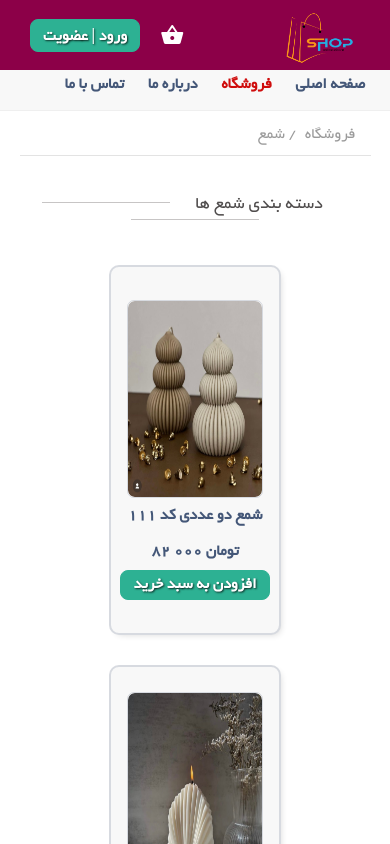
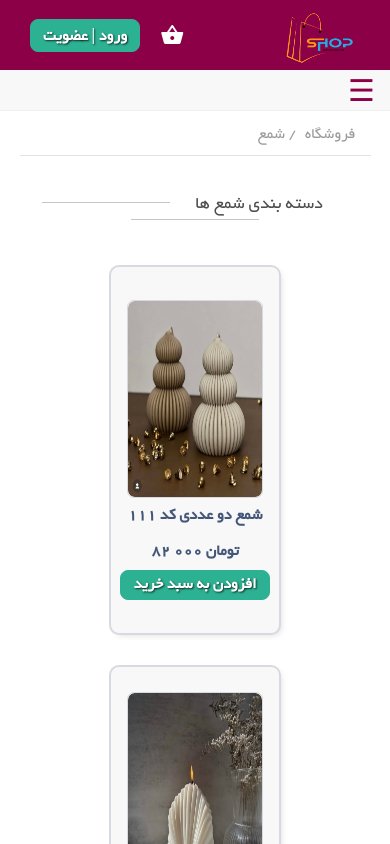
Before and after one commit to nedashadkam/Online-Shop, a React (Create React App) app: page /store/candle in a window 390 px wide. Shown: the top 844 px of the page. Built offline with nearby package versions, Linux system fonts and the light colour scheme.

Commit message:
hamberger menu added

```diff
--- a/src/components/Backdrop/Backdrop.js
+++ b/src/components/Backdrop/Backdrop.js
@@ -6,7 +6,7 @@ import './Backdrop.css';
 
 const Backdrop = (props) => {
     return (
-        <div className="backdrop-style" onClick={props.modalClosed} ></div>
+        <div className="backdrop-style" onClick={props.Closed} ></div>
     )
 }
 export default Backdrop;
--- a/src/components/Modal/Modal.js
+++ b/src/components/Modal/Modal.js
@@ -5,7 +5,7 @@ const Modal = (props) => {
 
     return (
         <>
-            <Backdrop modalClosed={props.modalClosed} />
+            <Backdrop Closed={props.Closed} />
             <div style={props.modalStyle}  >{props.children}</div>
         </>
     )
--- a/src/components/button/Button.css
+++ b/src/components/button/Button.css
@@ -26,6 +26,17 @@
     cursor: pointer;
 }
 
+.hamberger-btn {
+    font-size: 30px;
+    border: none;
+    background-color: rgb(248, 248, 248);
+    color: #8c0048;
+    padding-inline: 0;
+    padding-block: 0;
+    padding-right: 15px;
+    cursor: pointer;
+}
+
 
 
 @font-face {
--- a/src/containers/Toolbar/Toolbar.css
+++ b/src/containers/Toolbar/Toolbar.css
@@ -6,36 +6,96 @@
     z-index: 100;
 }
 
-.toolbar > div {
+.toolbar>div {
     background-color: #8c0048;
     height: 70px;
     width: 100%;
     box-sizing: border-box;
-    padding:0 30px;
+    padding: 0 30px;
     display: flex;
     flex-direction: row;
     justify-content: space-between;
     align-items: center;
 }
 
-.toolbar > nav {
+.toolbar>nav {
     background-color: rgb(248, 248, 248);
     height: 40px;
     width: 100%;
     border-bottom: 1px solid #efefef
 }
 
-.toolbar > nav span {
+.nav-items {
+    display: flex;
+    flex-direction: column;
+    justify-content: flex-end
+}
+
+.toolbar>nav span {
     color: #445778;
     padding: 0 10px;
-   font-weight: bold;
+    font-weight: bold;
 }
- header i {
+
+header i {
     padding-left: 20px;
     cursor: pointer;
     font-size: 16px;
     font-weight: bold;
 
+}
+
+.hamberger-menu {
+    display: none;
+    position: relative;
+}
+
+.hamberger-menu-items {
+    position: absolute;
+    display: flex;
+    background-color: rgb(248, 248, 248);
+    border-left: 1px solid #e1dddd;
+    flex-direction: column;
+    flex-wrap: nowrap;
+    justify-content: flex-start;
+    align-items: center;
+    width: 180px;
+    height: 100vh;
+    right: 0px;
+    padding: 20px;
+    z-index: 105;
+    transition: all 0.3s linear;
+}
+
+.hamberger-menu-items ul {
+    width: 100%;
+    margin-block: 0px;
+    margin: 7px 20px;
+    padding-inline-start: 0px;
+    display: flex;
+    flex-direction: column;
+    align-items: end;
+}
+
+.hamberger-menu-items ul span,
+.hamberger-menu-items ul a {
+    padding: 10px 0;
+}
+
+@media all and (max-width: 1000px) {
+    .toolbar>nav {
+        display: flex;
+        justify-content: end;
+        align-items: center;
+    }
+
+    .nav-items {
+        display: none;
+    }
+
+    .hamberger-menu {
+        display:flex ;
+    }
 }
 
 
@@ -46,9 +106,9 @@
     font-style: normal;
     font-weight: 400;
     src: url('../../assets/icons/flUhRq6tzZclQEJ-Vdg-IuiaDsNc\ \(1\).woff2') format('woff2');
-  }
+}
 
-  .material-icons {
+.material-icons {
     font-family: 'Material Icons';
     font-weight: normal;
     font-style: normal;
@@ -62,4 +122,4 @@
     direction: ltr;
     -webkit-font-feature-settings: 'liga';
     -webkit-font-smoothing: antialiased;
-  }
+}
--- a/src/containers/Toolbar/Toolbar.js
+++ b/src/containers/Toolbar/Toolbar.js
@@ -6,6 +6,7 @@ import MenuItems from "../../components/MenuItems/MenuItems";
 import MenuItem from '../../components/MenuItem/MenuItem';
 import Modal from "../../components/Modal/Modal";
 import SignIn from "../../components/SignIn/SignIn";
+import Backdrop from "../../components/Backdrop/Backdrop";
 
 const Toolbar = () => {
     const [showModal, setShowModal] = useState(false);
@@ -30,6 +31,13 @@ const Toolbar = () => {
         boxShadow: 'rgb(59 59 59) 0px 0px 35px 3px',
         borderRadius: '10px',
     }
+    const [showHamberger, setShowHamberger] = useState(false);
+    function showHambergerMenu () {
+        setShowHamberger(true)
+    }
+    function closeHambergerMenu () {
+        setShowHamberger(false)
+    }
     return (
         <>
             <header className="toolbar">
@@ -43,7 +51,7 @@ const Toolbar = () => {
                     <Logo />
                 </div>
                 <nav>
-                    <div style={{ display: 'flex', flexDirection: 'column', justifyContent: 'flex-end' }}>
+                    <div className="nav-items" >
                         <MenuItems>
                             <MenuItem link='/' > صفحه اصلی </MenuItem>
                             <MenuItem link='/store' >فروشگاه </MenuItem>
@@ -51,10 +59,24 @@ const Toolbar = () => {
                             <span>تماس با ما </span>
                         </MenuItems>
                     </div>
+                    <div className="hamberger-menu">
+                    <Button btnStyle='hamberger-btn' clicked={showHambergerMenu} >☰</Button>
+                    <div style={showHamberger? {transform: 'translateX(0)'} : {transform: 'translateX(100vw)'}} className="hamberger-menu-items">
+                    <MenuItems>
+                            <MenuItem link='/' > صفحه اصلی </MenuItem>
+                            <MenuItem link='/store' >فروشگاه </MenuItem>
+                            <span>درباره ما </span>
+                            <span>تماس با ما </span>
+                        </MenuItems>
+                    </div>
+                    </div>
+                    <div style={showHamberger? {display: 'block'} : {display: 'none'}}>
+                        <Backdrop Closed={closeHambergerMenu} />
+                    </div>
                 </nav>
             </header>
             {
-                showModal ? <Modal modalStyle={modalStyle} modalClosed={modalClosed}> <SignIn /> </Modal> : null
+                showModal ? <Modal modalStyle={modalStyle} Closed={modalClosed}> <SignIn /> </Modal> : null
             }
         </>
     )
```
